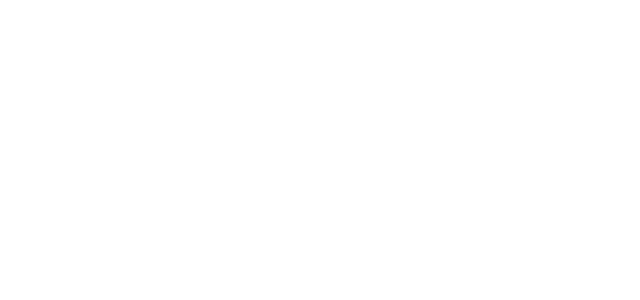
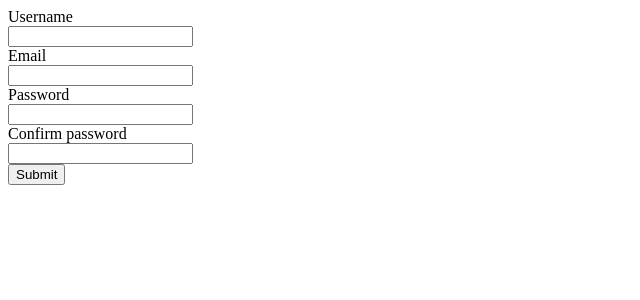
Before and after one commit to tjmcodes/Project-3-MERN-Frontend, a React (Create React App) app: page /register in a window 1280 px wide. Before the commit this address had no page. Shown: the top 300 px of the page, without its empty margins (0-640 px from the left). Built offline with nearby package versions, Linux system fonts and the light colour scheme; the HTML template or start-up script is replaced by a standard one.

Commit message:
routes and pages setup

```diff
--- a/package.json
+++ b/package.json
@@ -4,6 +4,7 @@
   "private": true,
   "dependencies": {
     "@babel/eslint-parser": "^7.16.5",
+    "axios": "^0.27.2",
     "bulma": "^0.9.4",
     "eslint": "^8.7.0",
     "eslint-plugin-jsx": "^0.1.0",
--- a/src/App.js
+++ b/src/App.js
@@ -1,12 +1,16 @@
 import React from 'react'
-import PokemonIndex from './components/PokemonIndex'
+import SoundIndex from './components/SoundIndex.js'
+import Login from './components/Login.js'
+import Register from './components/Register.js'
 import { BrowserRouter as Router, Routes, Route } from 'react-router-dom'
 
 function App() {
   return (
     <Router>
       <Routes>
-        <Route path="/" element={<PokemonIndex />} />
+        <Route path="/" element={<SoundIndex />} />
+        <Route path="/login" element={<Login />} />
+        <Route path="/register" element={<Register /> } />
       </Routes>
     </Router>
   )
--- /dev/null
+++ b/src/components/Login.js
@@ -0,0 +1,31 @@
+import React from 'react'
+
+export default function Login() {
+  return <div className="section">
+    <div className="container">
+      <form>
+        <div className="field">
+          <label className="label">Email</label>
+          <div className="control">
+            <input
+              className="input"
+              type="text"
+              name={'email'}
+            />
+          </div>
+        </div>
+        <div className="field">
+          <label className="label">Password</label>
+          <div className="control">
+            <input
+              className="input"
+              type="password"
+              name={'password'}
+            />
+          </div>
+        </div>
+        <button className="button">Submit</button>
+      </form>
+    </div>
+  </div>
+}
--- /dev/null
+++ b/src/components/Register.js
@@ -0,0 +1,98 @@
+import axios from 'axios'
+import React, { useState } from 'react'
+import { useNavigate } from 'react-router-dom'
+
+export default function Register() {
+  // ! Using react router to navigate
+  const navigate = useNavigate()
+
+  // ! Put our form fields in state.
+  const [formData, setFormData] = useState({
+    username: "",
+    password: "",
+    passwordConfirmation: "",
+    email: "",
+  })
+
+  function handleChange(e) {
+    // ! name: field you've typed in, e.g. the email input
+    // ! value: the text that's in that field
+    const { name, value } = e.target
+    setFormData({
+      ...formData, // ! This is whatever the form data was before, all it's fields.
+      [name]: value,
+    })
+  }
+
+  async function handleSubmit(e) {
+    e.preventDefault()
+
+    try {
+      const { data } = await axios.post('/api/register', formData)
+      // ! Navigate to the /login page.
+      navigate('/login')
+
+    } catch (err) {
+      // ! Print out the response from the backend if there's an error
+      console.log(err.response.data)
+    }
+  }
+
+  console.log(formData)
+  return <div className="section">
+    <div className="container">
+      <form onSubmit={handleSubmit}>
+        <div className="field">
+          <label className="label">Username</label>
+          <div className="control">
+            <input
+              className="input"
+              type="text"
+              name={'username'}
+              // ! Adding these 2 fields means your component is 'controlled'. This is good practice!
+              value={formData.username}
+              onChange={handleChange}
+            />
+          </div>
+        </div>
+        <div className="field">
+          <label className="label">Email</label>
+          <div className="control">
+            <input
+              className="input"
+              type="text"
+              name={'email'}
+              value={formData.email}
+              onChange={handleChange}
+            />
+          </div>
+        </div>
+        <div className="field">
+          <label className="label">Password</label>
+          <div className="control">
+            <input
+              className="input"
+              type="password"
+              name={'password'}
+              value={formData.password}
+              onChange={handleChange}
+            />
+          </div>
+        </div>
+        <div className="field">
+          <label className="label">Confirm password</label>
+          <div className="control">
+            <input
+              className="input"
+              type="password"
+              name={'passwordConfirmation'}
+              value={formData.passwordConfirmation}
+              onChange={handleChange}
+            />
+          </div>
+        </div>
+        <button className="button">Submit</button>
+      </form>
+    </div>
+  </div>
+}
```
Also changed, not shown: src/components/SoundIndex.js (renamed from src/components/PokemonIndex.js), 1 other file (tests, documents, lock files or other folders).
